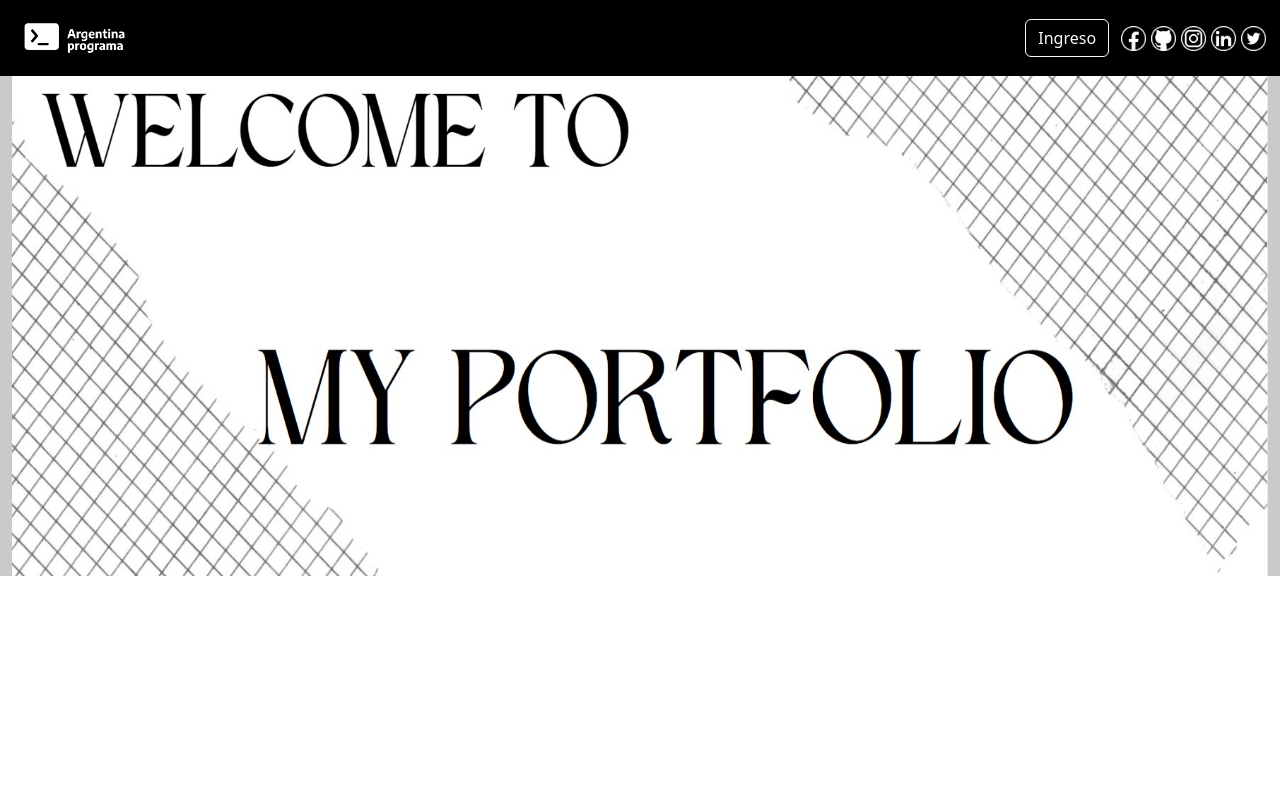
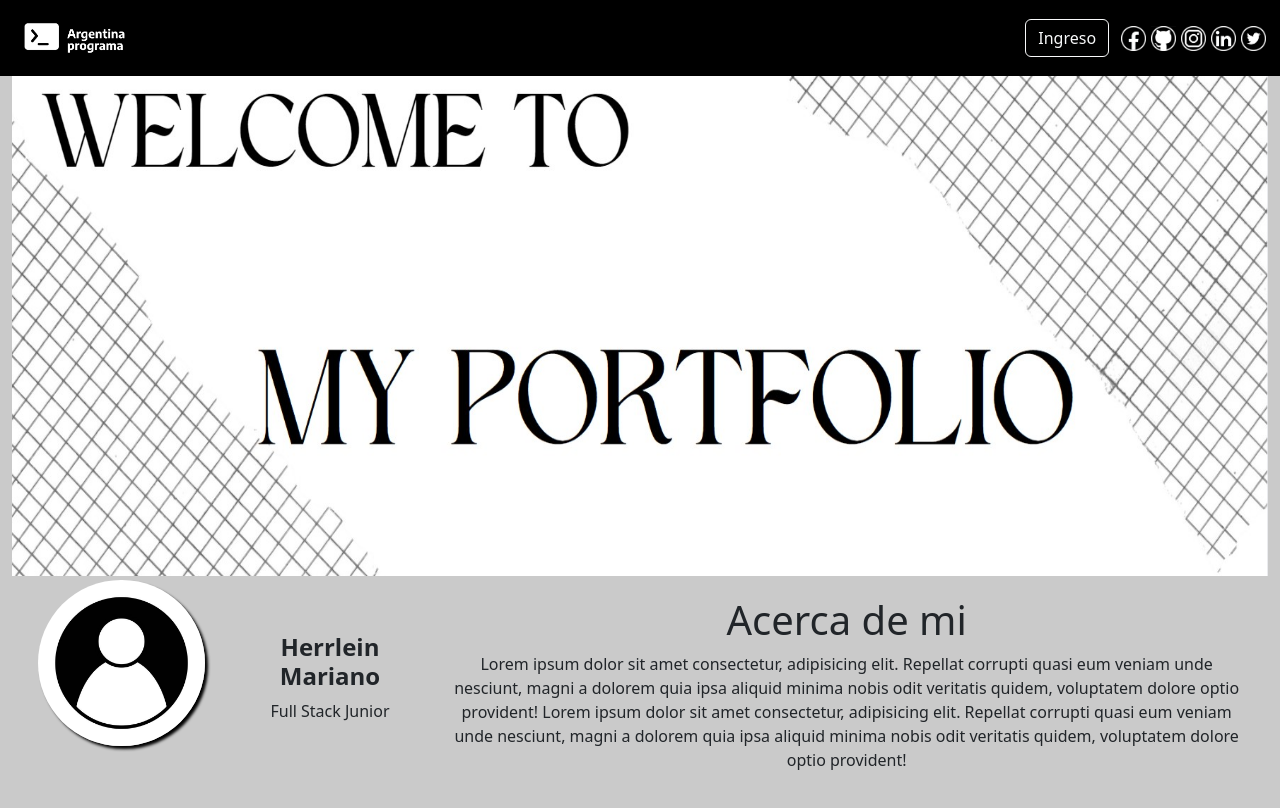
Before and after one commit to MarianoHerrlein/Portfolio_FrontEnd, an Angular app in the folder ProyectoFinal_HerrleinMariano/: page / in a window 1280 px wide. Built offline with nearby package versions, Linux system fonts and the light colour scheme.

Commit message:
acerca de mi
maqueta de acerca de mi

```diff
--- a/ProyectoFinal_HerrleinMariano/src/app/app.component.html
+++ b/ProyectoFinal_HerrleinMariano/src/app/app.component.html
@@ -1,2 +1,3 @@
 <app-header></app-header>
 <app-banner></app-banner>
+<app-acerca-de></app-acerca-de>
--- a/ProyectoFinal_HerrleinMariano/src/app/app.module.ts
+++ b/ProyectoFinal_HerrleinMariano/src/app/app.module.ts
@@ -5,6 +5,7 @@ import { AppRoutingModule } from './app-routing.module';
 import { AppComponent } from './app.component';
 import { HeaderComponent } from './components/header/header.component';
 import { BannerComponent } from './components/banner/banner.component';
+import { AcercaDeComponent } from './components/acerca-de/acerca-de.component';
 
 
 @NgModule({
@@ -12,6 +13,7 @@ import { BannerComponent } from './components/banner/banner.component';
     AppComponent,
     HeaderComponent,
     BannerComponent,
+    AcercaDeComponent,
 
   ],
   imports: [
--- /dev/null
+++ b/ProyectoFinal_HerrleinMariano/src/app/components/acerca-de/acerca-de.component.css
@@ -0,0 +1,38 @@
+.row{
+    margin: 0%;
+    padding: 20px;
+}
+div{
+    background-color: rgb(202, 202, 202);
+    text-align: center;
+}
+
+/*etiqueta nombre*/
+#nombre{
+    font-weight: bold;
+    margin-top: 20%;
+
+
+}
+/*foto de perfil*/
+@media (min-width:576px){
+    #fotoperfil{
+        position: absolute;
+        width: 13%;
+        border-radius: 100%;
+        box-shadow: 3px 3px 3px black;
+        left: 3%;
+        top: 580px;
+
+    }}
+    @media (max-width:575px){
+        #fotoperfil{
+            position: absolute;
+            width: 30%;
+            border-radius: 100%;
+            box-shadow: 3px 3px 3px black;
+            left: 35%;
+            top: 500px;
+
+        }
+}
--- /dev/null
+++ b/ProyectoFinal_HerrleinMariano/src/app/components/acerca-de/acerca-de.component.html
@@ -0,0 +1,26 @@
+<div class="row">
+    <div class="col-xs-12 col-ms-2 col-md-2 col-lg-2 ">
+        <img src="../../../assets/foto.jpg"
+        class="img-fluid" id="fotoperfil">
+    </div>
+
+             <div class="col-xs-12 col-ms-2 col-md-2 col-lg-2 ">
+                <h4 id="nombre">Herrlein Mariano</h4>
+                <p>Full Stack Junior</p>
+            </div>
+
+            <div class="col-xs-12 col-ms-8 col-md-8 col-lg-8 ">
+                <span>
+                    <h1>Acerca de mi</h1>
+                    <p>Lorem ipsum dolor sit amet consectetur,
+                        adipisicing elit. Repellat corrupti quasi eum veniam unde nesciunt,
+                        magni a dolorem quia ipsa aliquid minima nobis odit veritatis quidem,
+                        voluptatem dolore optio provident! Lorem ipsum dolor sit amet consectetur,
+                        adipisicing elit. Repellat corrupti quasi eum veniam unde nesciunt,
+                        magni a dolorem quia ipsa aliquid minima nobis odit veritatis quidem,
+                        voluptatem dolore optio provident!
+                    </p>
+                </span>
+            </div>
+
+</div>
```
Also changed, not shown: ProyectoFinal_HerrleinMariano/src/app/components/acerca-de/acerca-de.component.ts (added, +10 -0 lines), 1 other file (tests, documents, lock files or other folders).
